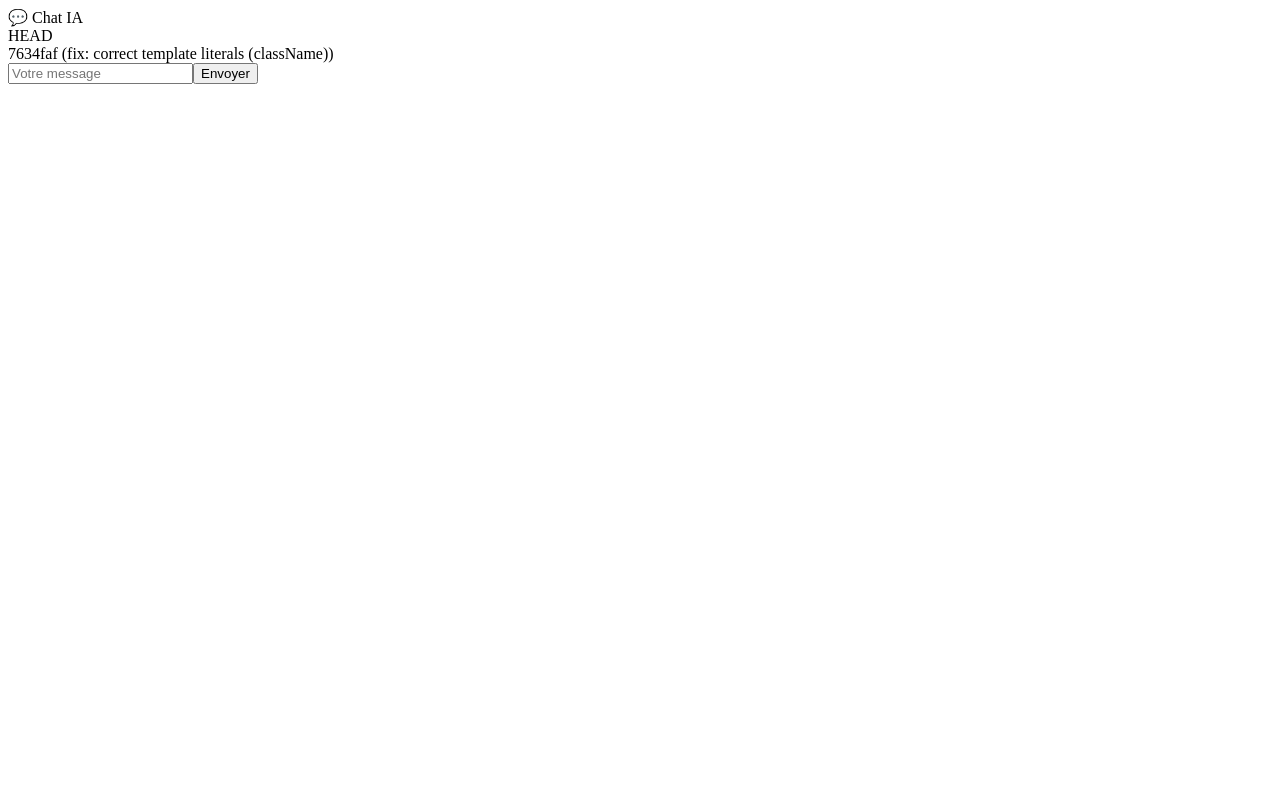
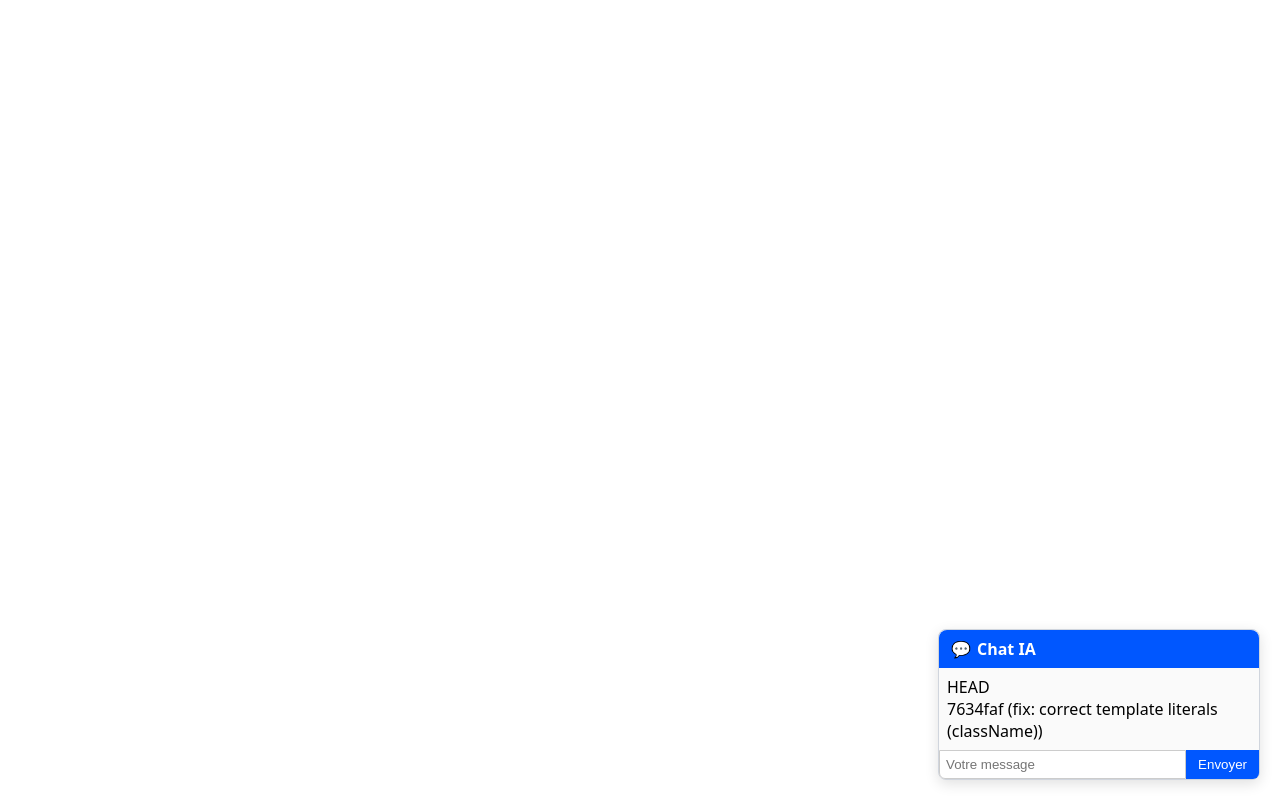
Before and after one commit to RESSWatch/chatinn, a React app: page / in a window 1280 px wide. Built offline with nearby package versions, Linux system fonts and the light colour scheme.

Commit message:
Update theme.css

```diff
--- a/frontend/theme.css
+++ b/frontend/theme.css
@@ -1,3 +1,66 @@
-/* minimal add spinner */
-.spinner{width:18px;height:18px;border:3px solid #ccc;border-top-color:#0057ff;border-radius:50%;animation:spin 0.8s linear infinite}
+/* ----- position ----- */
+.chatinn-floating {
+  position: fixed;
+  bottom: 20px;
+  right: 20px;
+  z-index: 9999;
+  font-family: system-ui, Arial, sans-serif;
+}
+
+/* plein-écran mobile */
+@media(max-width:480px){
+  .chatinn-floating{top:0;left:0;right:0;bottom:0;}
+}
+
+/* ----- widget ----- */
+.chat-widget{
+  width:320px;
+  max-height:500px;
+  display:flex;
+  flex-direction:column;
+  border:1px solid #d0d5dd;
+  border-radius:8px;
+  background:#fff;
+  box-shadow:0 4px 14px rgba(0,0,0,.12);
+}
+
+.chat-header{
+  background:#0057ff;
+  color:#fff;
+  padding:8px 12px;
+  font-weight:600;
+  border-radius:8px 8px 0 0;
+  display:flex;
+  align-items:center;
+  gap:6px;
+}
+
+.chat-body{
+  flex:1;
+  overflow-y:auto;
+  padding:8px;
+  background:#fafafa;
+}
+
+.msg{padding:6px 10px;margin:4px 0;border-radius:6px;max-width:80%}
+.msg.user{background:#e6f7ff;margin-left:auto}
+.msg.bot {background:#e9ffe6;color:#0a0a0a}
+
+/* lead form */
+.lead-form{display:flex;flex-direction:column;gap:6px;padding:8px}
+.lead-form input{padding:6px;border:1px solid #ccc;border-radius:4px}
+.lead-form button{padding:6px;background:#0057ff;color:#fff;border:none;border-radius:4px;cursor:pointer}
+
+/* barre d’entrée */
+.input-bar{display:flex}
+.input-bar input{flex:1;padding:6px;border:1px solid #ccc;border-radius:0 0 0 6px}
+.input-bar button{background:#0057ff;color:#fff;border:none;padding:6px 12px;border-radius:0 0 6px 0;cursor:pointer}
+
+/* spinner */
+.spinner{
+  width:16px;height:16px;
+  border:3px solid #c7c7c7;border-top-color:#0057ff;
+  border-radius:50%;
+  animation:spin .8s linear infinite;
+}
 @keyframes spin{to{transform:rotate(360deg)}}
```
